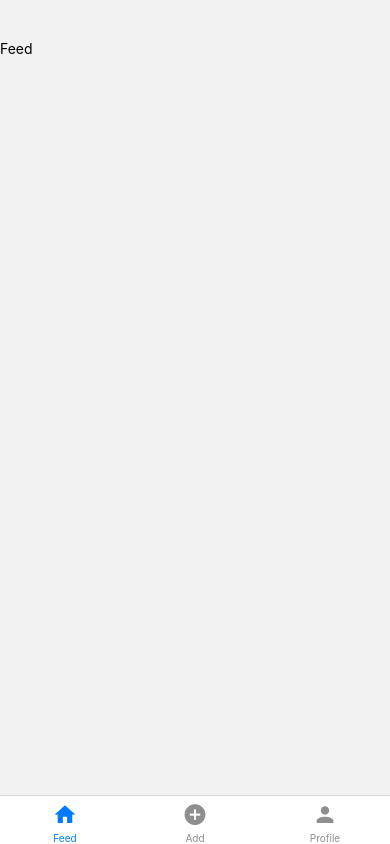
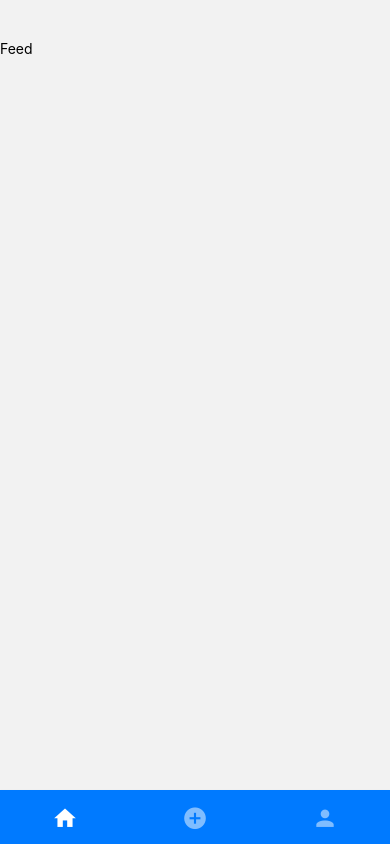
Before and after one commit to julianv97/instaClone, a React Native app: screen /Home in a window 390 px wide. Built offline with nearby package versions, Linux system fonts and the light colour scheme.

Commit message:
IC: replace tabs for material tabs

```diff
--- a/package.json
+++ b/package.json
@@ -12,6 +12,7 @@
   "dependencies": {
     "@react-native-async-storage/async-storage": "^1.16.1",
     "@react-navigation/bottom-tabs": "^6.2.0",
+    "@react-navigation/material-bottom-tabs": "^6.1.1",
     "@react-navigation/native": "^6.0.8",
     "@react-navigation/native-stack": "^6.5.0",
     "@types/react-redux": "^7.1.22",
@@ -20,6 +21,7 @@
     "react-hook-form": "^7.27.0",
     "react-native": "0.67.2",
     "react-native-config": "^1.4.5",
+    "react-native-paper": "^4.11.2",
     "react-native-safe-area-context": "^3.3.2",
     "react-native-screens": "^3.11.1",
     "react-native-vector-icons": "^9.1.0",
--- a/src/screens/Home/Home/Home.tsx
+++ b/src/screens/Home/Home/Home.tsx
@@ -1,44 +1,42 @@
 import React from 'react';
+import {View} from 'react-native';
 import {RootState} from '../../../redux';
-import {createBottomTabNavigator} from '@react-navigation/bottom-tabs';
+import {createMaterialBottomTabNavigator} from '@react-navigation/material-bottom-tabs';
 import {useSelector} from 'react-redux';
 import MaterialCommunityIcons from 'react-native-vector-icons/MaterialCommunityIcons';
 import Feed from '../Feed/Feed';
 import Profile from '../Profile/Profile';
 import EmptyScreen from '../EmptyScreen/EmptyScreen';
 import styles from './styles';
-import {View} from 'react-native';
 
-const Tab = createBottomTabNavigator();
+const Tab = createMaterialBottomTabNavigator();
 
 const Home = () => {
   const user = useSelector<RootState>(state => state.auth.currentUser);
   console.log(user);
   return (
     <View style={styles.container}>
-      <Tab.Navigator initialRouteName="Feed">
+      <Tab.Navigator initialRouteName="Feed" labeled={false}>
         <Tab.Screen
           name="Feed"
           component={Feed}
           options={{
-            tabBarIcon: ({color, size}) => (
-              <MaterialCommunityIcons name="home" color={color} size={size} />
+            tabBarIcon: ({color}) => (
+              <MaterialCommunityIcons name="home" color={color} size={26} />
             ),
-            headerShown: false,
           }}
         />
         <Tab.Screen
           name="Add"
           component={EmptyScreen}
           options={{
-            tabBarIcon: ({color, size}) => (
+            tabBarIcon: ({color}) => (
               <MaterialCommunityIcons
                 name="plus-circle"
                 color={color}
-                size={size}
+                size={26}
               />
             ),
-            headerShown: false,
           }}
           listeners={({navigation}) => ({
             tabPress: e => {
@@ -51,14 +49,9 @@ const Home = () => {
           name="Profile"
           component={Profile}
           options={{
-            tabBarIcon: ({color, size}) => (
-              <MaterialCommunityIcons
-                name="account"
-                color={color}
-                size={size}
-              />
+            tabBarIcon: ({color}) => (
+              <MaterialCommunityIcons name="account" color={color} size={26} />
             ),
-            headerShown: false,
           }}
         />
       </Tab.Navigator>
```
Also changed, not shown: 1 other file (tests, documents, lock files or other folders).
